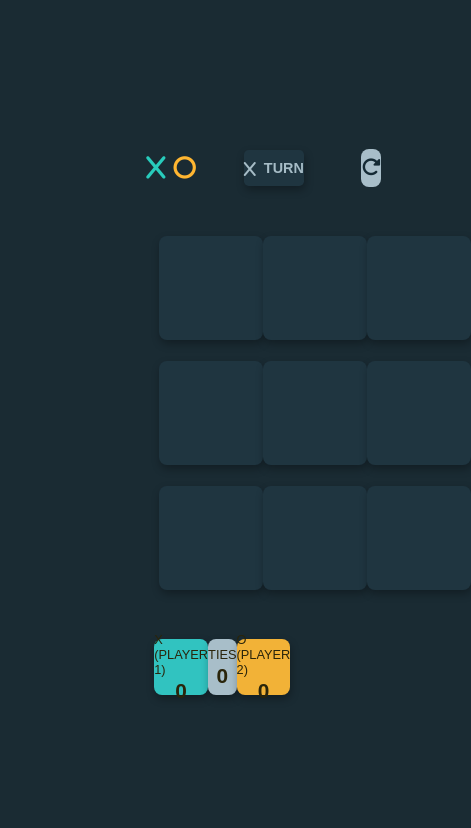
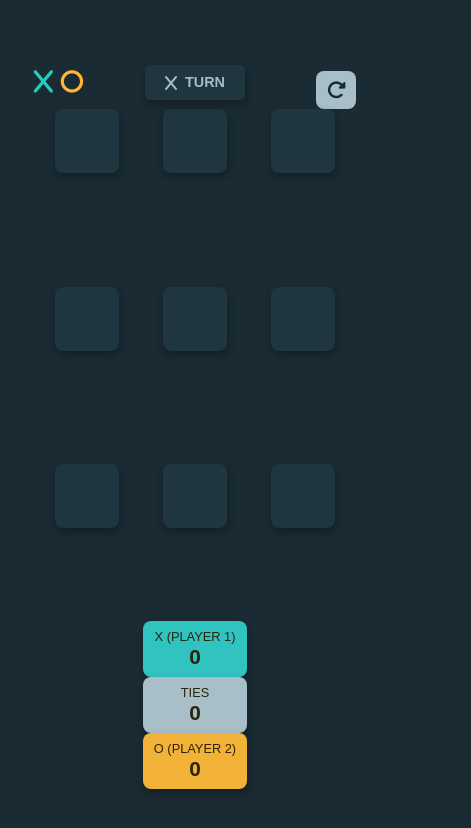
Before and after one commit to AradhyaSingh042/web-dev-tictactoe-project, a plain HTML site: page index.html in a window 390 px wide. Shown: the whole page, 471 px wide, since content can reach past the window. Drawn offline with Linux system fonts and the light colour scheme; a web font is replaced by a local one.

Commit message:
Added some media queries

```diff
--- a/style.css
+++ b/style.css
@@ -318,3 +318,36 @@ body {
   letter-spacing: 0.1rem;
   cursor: pointer;
 }
+
+@media only screen and (max-width: 768px) {
+  .game-card {
+    width: 80%;
+    height: 80%;
+  }
+}
+
+@media only screen and (max-width: 480px) {
+  .game-card {
+    width: 90%;
+    height: 90%;
+  }
+  .game-body {
+    grid-template-columns: repeat(3, 1fr);
+    grid-template-rows: repeat(3, 1fr);
+  }
+  .game-cell {
+    width: 4rem;
+    height: 4rem;
+    font-size: 2rem;
+  }
+  .game-footer {
+    flex-direction: column;
+  }
+  .restart-container {
+    margin-top: 1rem;
+  }
+  .quit-next-container {
+    flex-direction: column;
+    gap: 0.5rem;
+  }
+}
```
